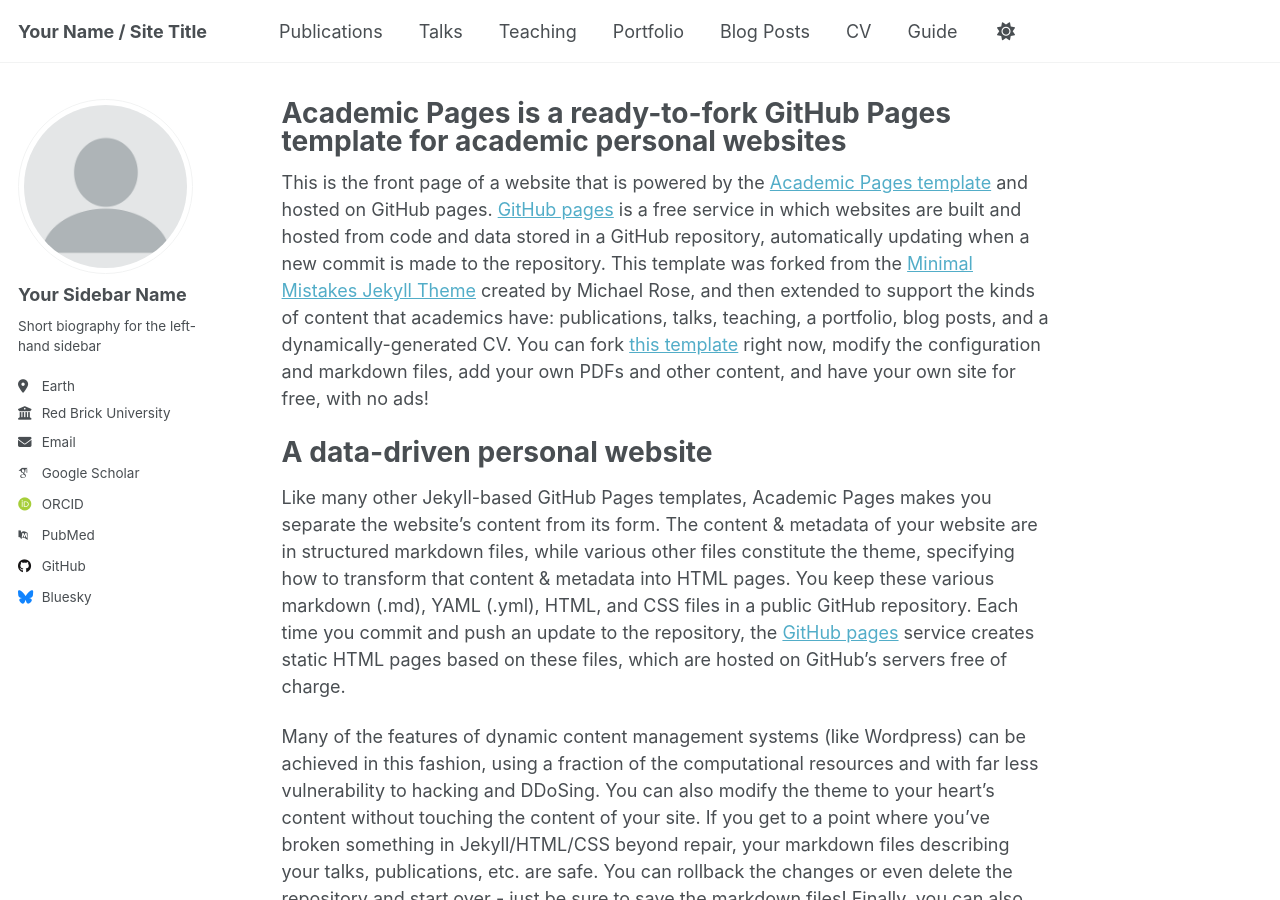
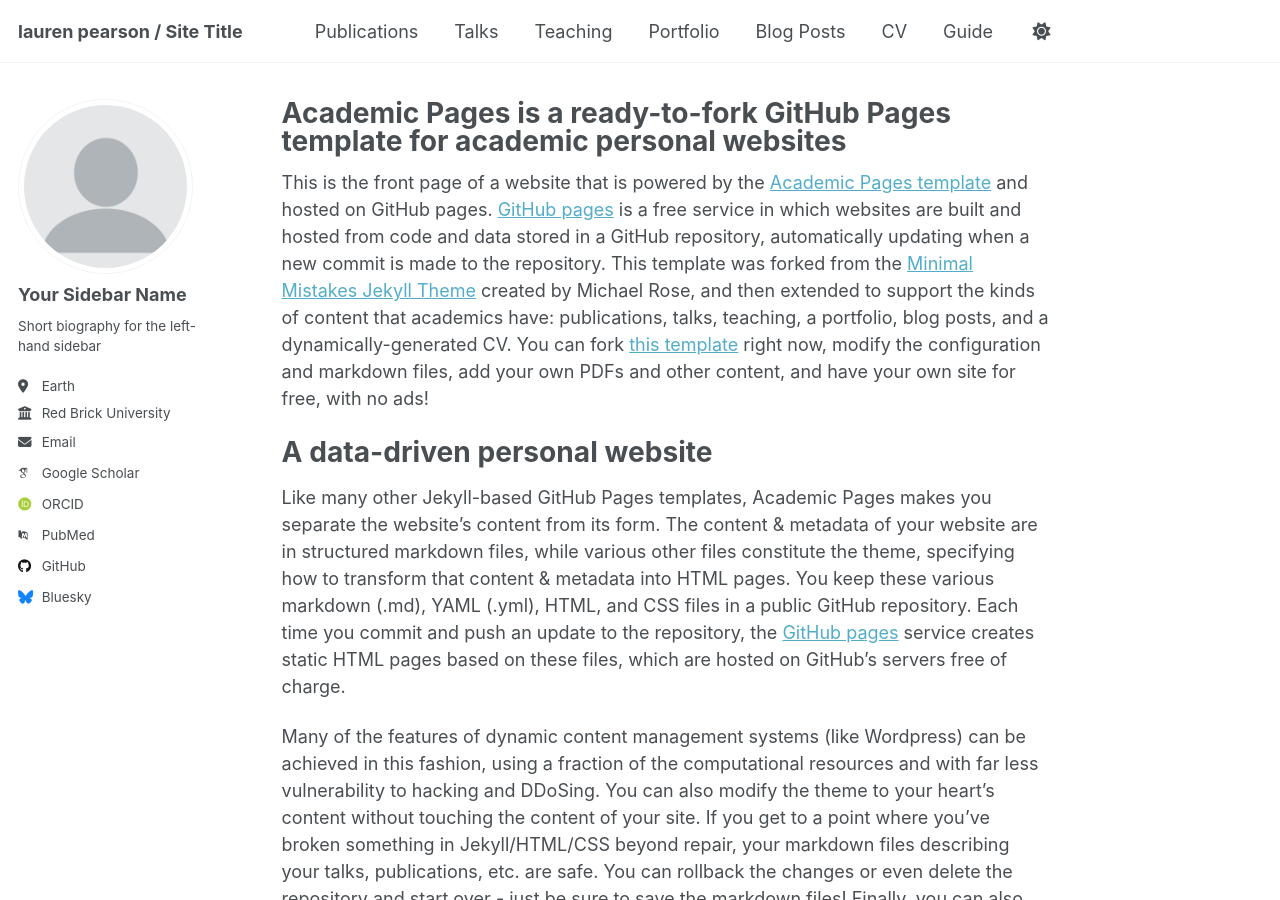
Before and after one commit to laurenap/laurenap.github.io, a Jekyll site: the page built from _pages/about.md, in a window 1280 px wide and 900 px high. Built offline with Jekyll 4.4.1, drawn with Linux system fonts in a browser that asks for light colours; some web fonts are replaced.

Commit message:
Update _config.yml

```diff
--- a/_config.yml
+++ b/_config.yml
@@ -9,7 +9,7 @@
 # Basic Site Settings
 locale                   : "en-US"
 site_theme               : "default"
-title                    : "Your Name / Site Title"
+title                    : "lauren pearson / Site Title"
 title_separator          : "-"
 name                     : &name "Your Name"
 description              : &description "personal description"
```
